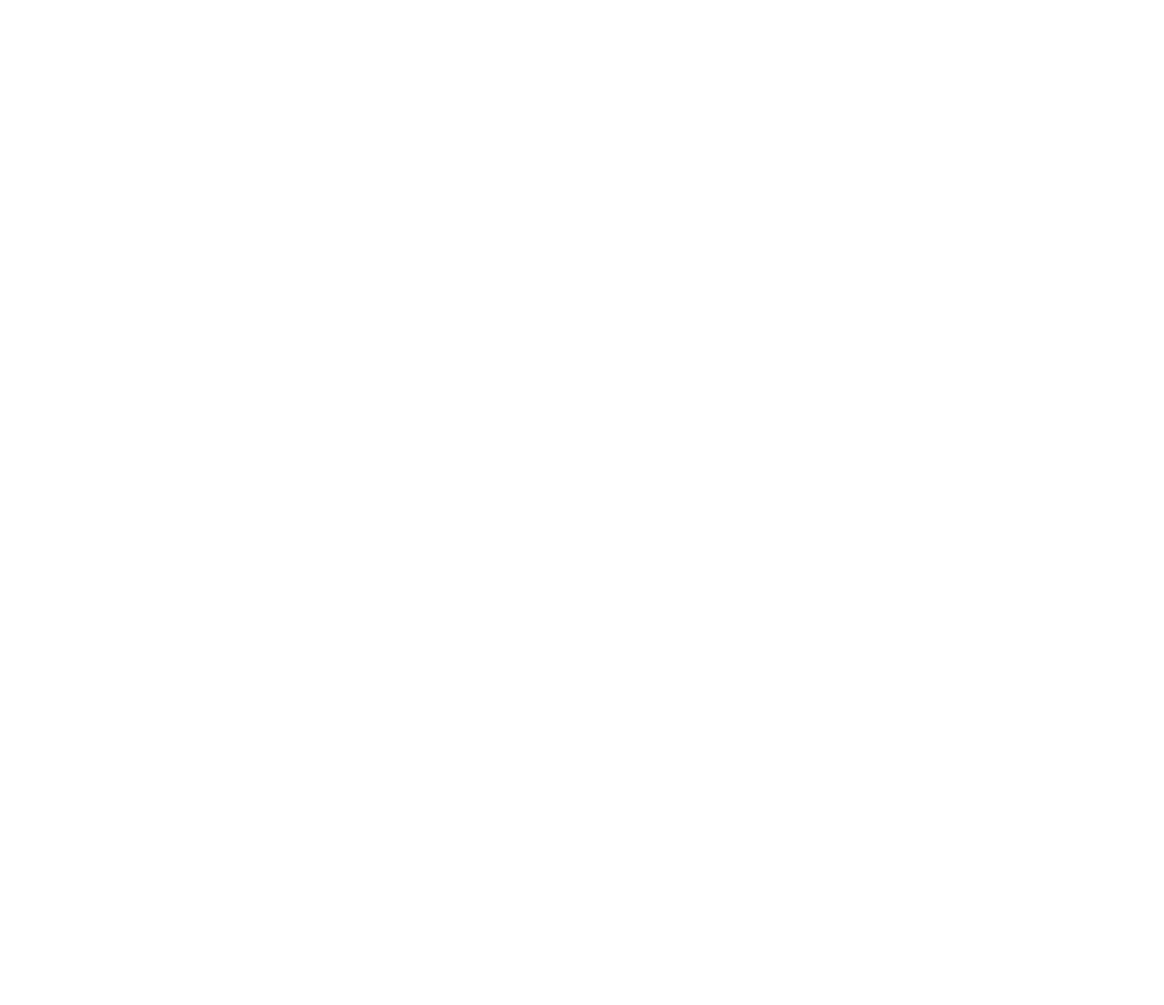
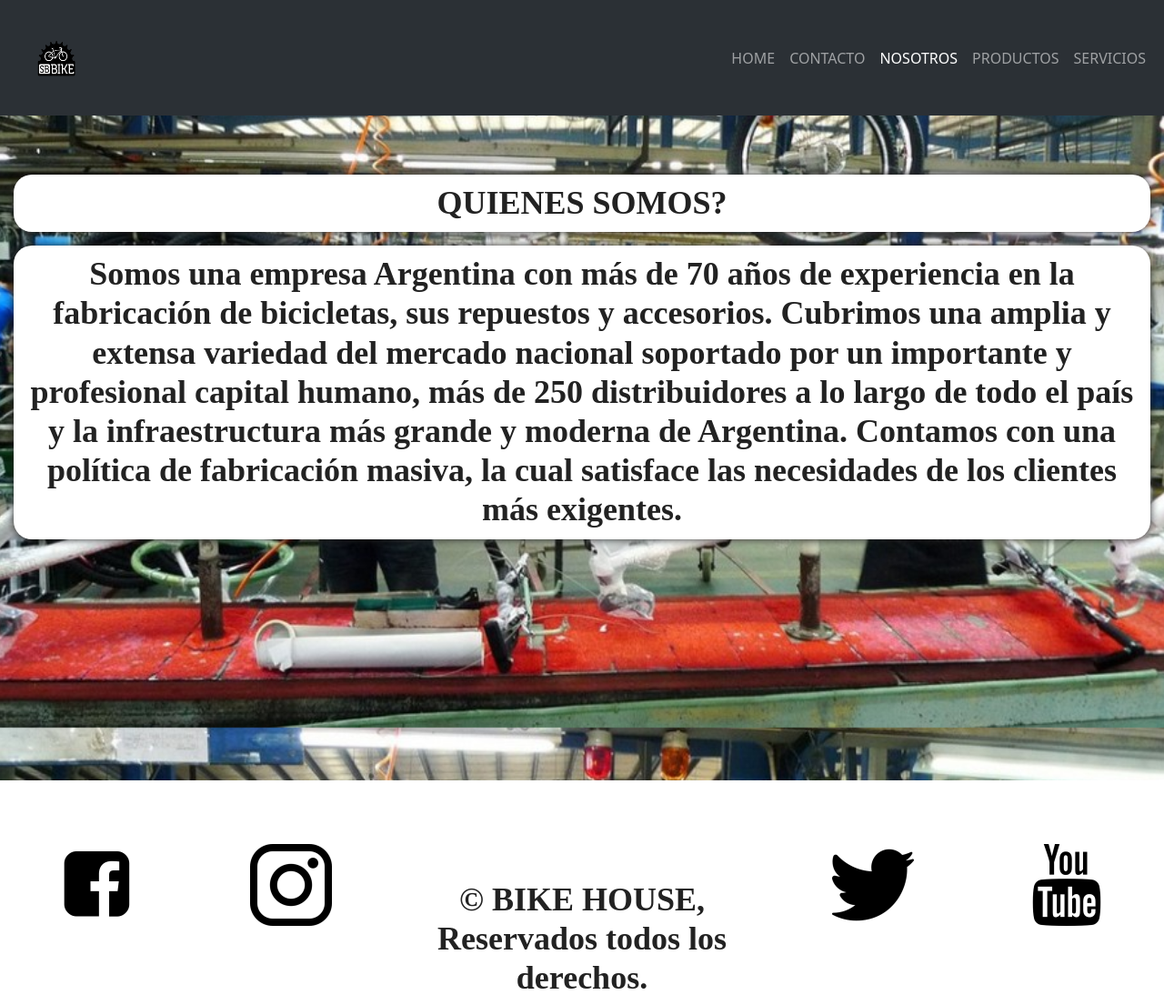
Before and after one commit to cepita7/PF-SCORINI, a plain HTML site: page pages/nosotros.html in a window 1280 px wide. Shown: the whole page at 91% size. Before the commit the page ends 800 px from the top, so only its background shows below. Drawn offline with nearby package versions, Linux system fonts and the light colour scheme; a web font is replaced by a local one.

Commit message:
se creo la pagina de nosotros

```diff
--- a/css/style.css
+++ b/css/style.css
@@ -14,6 +14,19 @@ label{
 
 li{
     list-style: none;
+}
+
+
+.nosotros{
+    overflow-x: hidden;
+    background-image: url(../images/FONDO\ NOSOTROS.jpg);
+    background-repeat: no-repeat;
+    background-attachment: fixed;
+    background-size: cover;
+    overflow-x: hidden;
+    display: flex;
+    flex-direction: column;
+
 }
 
 .productos{
@@ -59,6 +72,16 @@ h3{
 }
 
 p{
+    color: #ffffff;
+	font-family: "ABeeZee";
+	font-weight: bold;
+	text-align: center;
+    justify-content: center;
+}
+
+
+
+.blanco{
     color: #ffffff;
 	font-family: "ABeeZee";
 	font-weight: bold;
--- a/pages/nosotros.html
+++ b/pages/nosotros.html
@@ -0,0 +1,89 @@
+<!DOCTYPE html>
+<html lang="es">
+<head>
+    <meta charset="UTF-8">
+    <meta http-equiv="X-UA-Compatible" content="IE=edge">
+    <meta name="viewport" content="width=device-width, initial-scale=1.0">
+    <title>BIKE HOUSE - NOSOTROS</title>
+    <link rel="shortcut icon" href="../images/LOGO.png" type="image/x-icon">
+    <!-- LINK CSS BOOTSTRAP -->
+    <link href="https://cdn.jsdelivr.net/npm/bootstrap@5.3.0-alpha3/dist/css/bootstrap.min.css" rel="stylesheet" integrity="sha384-KK94CHFLLe+nY2dmCWGMq91rCGa5gtU4mk92HdvYe+M/SXH301p5ILy+dN9+nJOZ" crossorigin="anonymous">
+    <!-- LINK CSS BOOTSTRAP -->
+
+    <!-- LINK CSS-->
+    <link rel="stylesheet" href="../css/style.css">
+    <!-- LINK CSS-->
+    <!-- FUENTE -->
+    <link rel="preconnect" href="https://fonts.googleapis.com">
+    <link rel="preconnect" href="https://fonts.gstatic.com" crossorigin>
+    <link href="https://fonts.googleapis.com/css2?family=ABeeZee&family=Sono:wght@200&display=swap" rel="stylesheet">
+    <!-- FUENTE -->
+</head>
+<body class="nosotros">
+      <!-- HEADER NAV -->
+      <nav class="navbar navbar-expand-lg bg-body-tertiary" class="navbar bg-dark" data-bs-theme="dark">
+        <div class="container-fluid">
+          <a class="navbar-brand" href="#">
+            <img src="../images/LOGO.png" alt="Logo" width="100" height="100" class="d-inline-block align-text-top">
+          </a>
+          <button class="navbar-toggler" type="button" data-bs-toggle="collapse" data-bs-target="#navbarNav" aria-controls="navbarNav" aria-expanded="false" aria-label="Toggle navigation">
+            <span class="navbar-toggler-icon"></span>
+          </button>
+          <div class="collapse navbar-collapse" id="navbarNav">
+            <ul class="navbar-nav ms-auto">
+              <li class="nav-item">
+                <a class="nav-link" aria-current="page" href="../index.html">HOME</a>
+              </li>
+              <li class="nav-item">
+                <a class="nav-link" href="contacto.html">CONTACTO</a>
+              </li>
+              <li class="nav-item">
+                <a class="nav-link active" href="#">NOSOTROS</a>
+              </li>
+              <li class="nav-item">
+                <a class="nav-link" href="productos.html">PRODUCTOS</a>
+              </li>
+              <li class="nav-item">
+                <a class="nav-link" href="servicios.html">SERVICIOS</a>
+              </li>
+            </ul>
+          </div>
+        </div>
+      </nav>
+      <!-- HEADER NAV -->
+      <main>
+        <div class="separa">
+            <h1  class="contorno">QUIENES SOMOS?</h1>
+            <h1 class="contorno">Somos una empresa Argentina con más de 70 años de experiencia en la fabricación de bicicletas, sus repuestos y accesorios.
+            Cubrimos una amplia y extensa variedad del mercado nacional soportado por un importante y profesional capital humano, más de 250 distribuidores a lo largo de todo el país y la infraestructura más grande y moderna de Argentina. Contamos con una política de fabricación masiva, la cual satisface las necesidades de los clientes más exigentes.</h1>
+        </div>
+
+        <div class="separa">
+        </div>
+        <div class="separa">
+        </div>
+      </main>
+        <!-- FOOTER -->
+        <footer class="container-fluid footer">
+            <div class="row centrar">
+              <div class="col-lg-2 col-12">
+                  <a href="https://www.facebook.com/" target="_blank"><img   class="img"src="../images/face.png" alt="facebook"></a>
+              </div>
+              <div class="col-lg-2 col-12">
+                 <a href="https://www.instagram.com/" target="_blank"><img   class="img" src="../images/ig.png" alt="instagram"></a>
+              </div>
+              <div class="col-lg-4 col-12">
+                  <h3 class="centrar">© BIKE HOUSE, Reservados todos los derechos.</h3>
+              </div>
+              <div class="col-lg-2 col-12">
+                  <a href="https://twitter.com/home?lang=es" target="_blank"><img  class="img" src="../images/tw.png" alt="twitter"></a>
+              </div>
+              <div class="col-lg-2 col-12">
+                  <a href="https://www.youtube.com/" target="_blank"><img class="img" src="../images/yt.png" alt="youtube"></a>
+              </div>
+            </div>
+          </footer>
+    <!-- LINK JS -->
+    <script src="https://cdn.jsdelivr.net/npm/bootstrap@5.3.0-alpha3/dist/js/bootstrap.bundle.min.js" integrity="sha384-ENjdO4Dr2bkBIFxQpeoTz1HIcje39Wm4jDKdf19U8gI4ddQ3GYNS7NTKfAdVQSZe" crossorigin="anonymous"></script>
+</body>
+</html>
```
